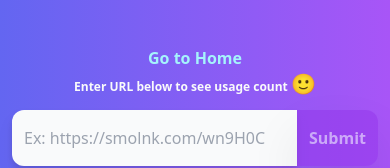
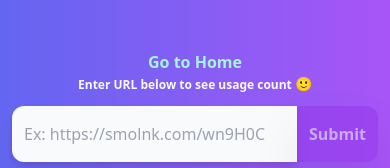
Before and after one commit to JonaVS/smolnk, a React (Vite) app: page /url-usage in a window 390 px wide. Shown: the part 308-476 px from the top of the page. Built offline with nearby package versions, Linux system fonts and the light colour scheme; no server answers.

Commit message:
ui: adjust emoji size at UrlUsageSection

```diff
--- a/src/components/UrlUsageSection/UrlUsageSection.tsx
+++ b/src/components/UrlUsageSection/UrlUsageSection.tsx
@@ -30,7 +30,7 @@ const UrlUsageSection = () => {
           Go to Home
         </Link>
         <p className="px-2 text-gray-50 text-xs sm:text-sm font-bold">
-          Enter URL below to see usage count <span className="text-xl">🙂</span>
+          Enter URL below to see usage count <span className="text-sm md:text-xl">🙂</span>
         </p>
         <UrlUsageForm />
       </MainSectionWrapper>
```
